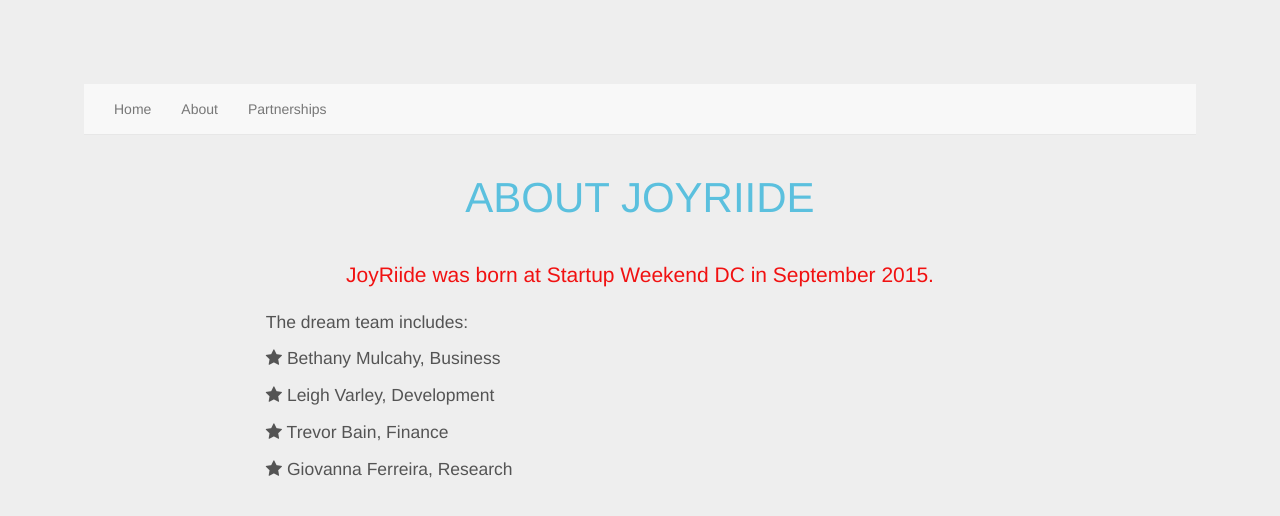
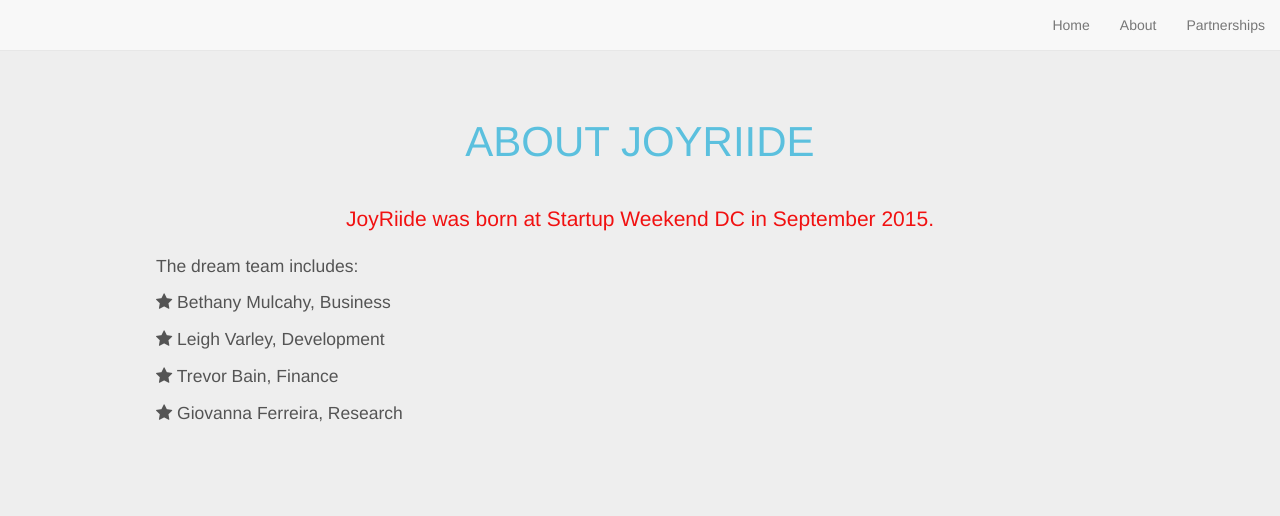
Before and after one commit to leighvarley/joyriide, a plain HTML site: page about.html in a window 1280 px wide. Drawn offline with nearby package versions, Linux system fonts and the light colour scheme.

Commit message:
positioned navbar

```diff
--- a/about.html
+++ b/about.html
@@ -14,7 +14,6 @@
 <body>
   <header class="navbar navbar-default navbar-static-top" role="navigation">
     <div class="container-fluid">
-      <div class="navbar-header">
       <nav>
         <ul class="nav navbar-nav navbar-right">
           <li><a href="index.html">Home</a></li>
@@ -22,7 +21,6 @@
           <li><a href="partner.html">Partnerships</a></li>
         </ul>
       </nav>
-      </div>
     </div>
   </header>
   <div class="container">
--- a/css/style.scss
+++ b/css/style.scss
@@ -7,19 +7,26 @@ $blue: #5BC0DE;
 $red: #F11111;
 
 //Layout
-
+body {
+  position: relative;
+  background-color: #eee;
+}
+header {
+  position: absolute;
+  width: 100%;
+  top: 0;
+  border: 0;
+}
 .container {
-    padding: 3em;
-    background-color: #eee;
-    align: center;
-    padding-top: 7em;
-    margin-left: auto;
-    margin-right: auto;
-    display: inline-block;
-    width: 100%;
-    h5, p {
-      text-align: left;
-    }
+  width: 80%;
+  display: block;
+  margin-left: auto;
+  margin-right: auto;
+  padding: 2em;
+  text-align: center;
+  h5, p {
+    text-align: left;
+  }
 }
 .btn {
   background-color: #F11111;
```
Also changed, not shown: index.html (+0 -2 lines), learn.html (+0 -2 lines), partner.html (+0 -2 lines), css/style.css, 1 other file. Lines whose indentation alone changed are shown as unchanged.
